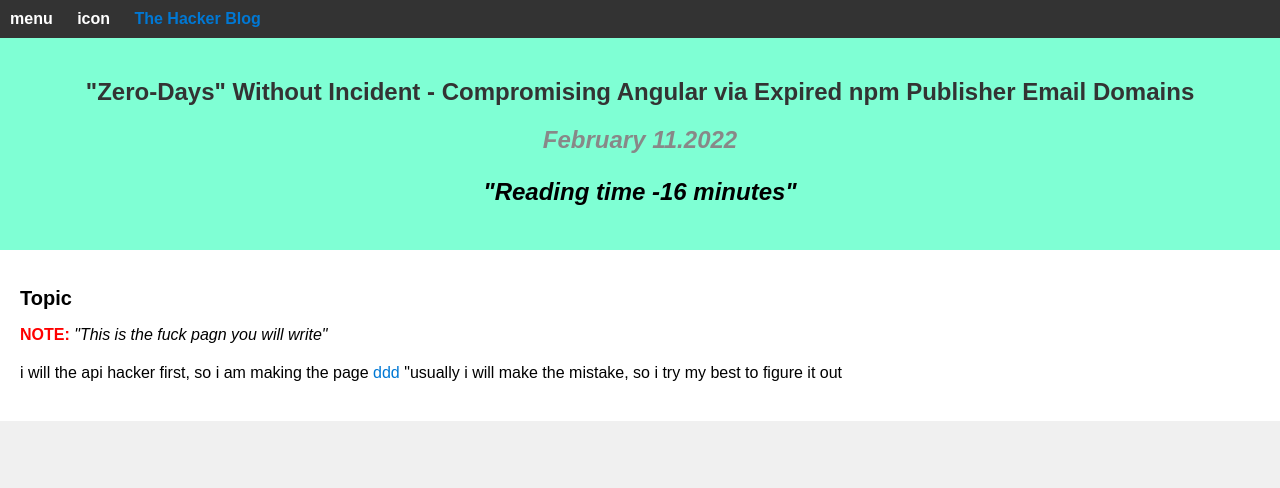
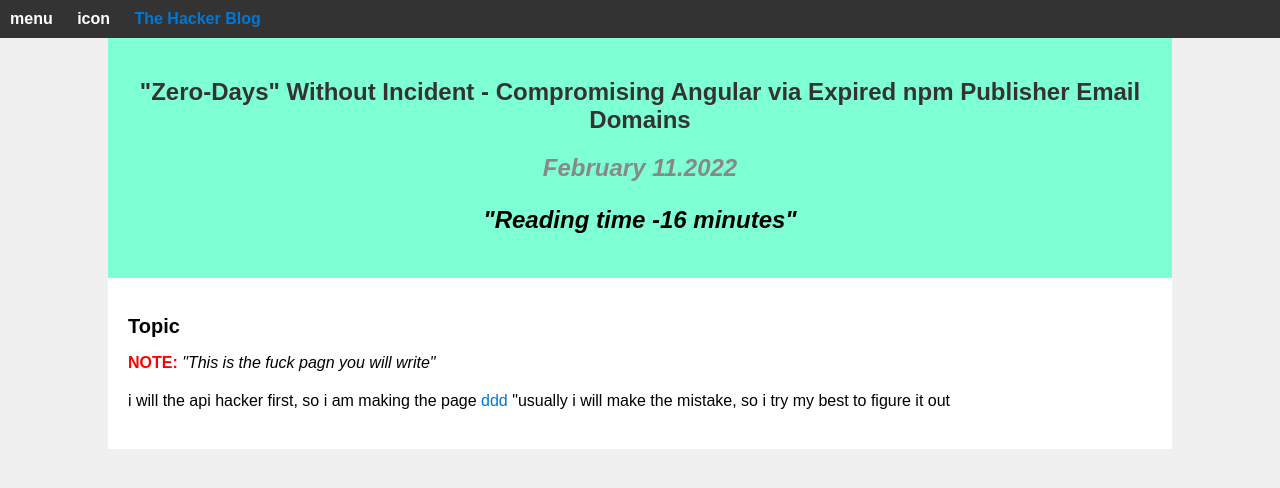
Before and after one commit to FallenAngel101001/FallenAngel101001.github.io, a plain HTML site: page index.html in a window 1280 px wide. Drawn offline with Linux system fonts and the light colour scheme.

Commit message:
Update index.html

```diff
--- a/index.html
+++ b/index.html
@@ -39,6 +39,7 @@
             background-color:#7FFFD4;
             text-align: center;
             padding: 20px;
+            width: 80%;
             margin: auto;
         }
 
@@ -50,6 +51,8 @@
         .three-bar {
             background-color: #fff;
             padding: 20px;
+            width: 80%;
+            margin: auto;
         }
 
         .entry-content-topic {
```
